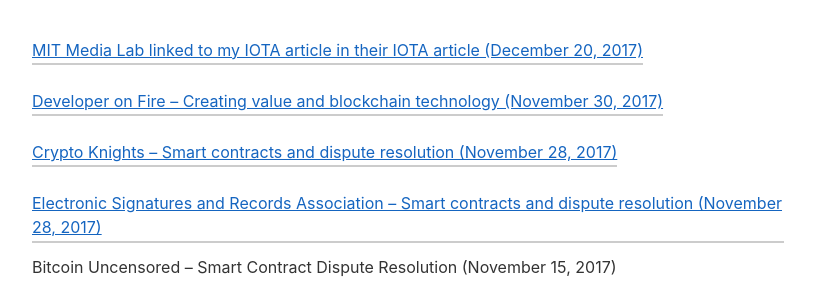
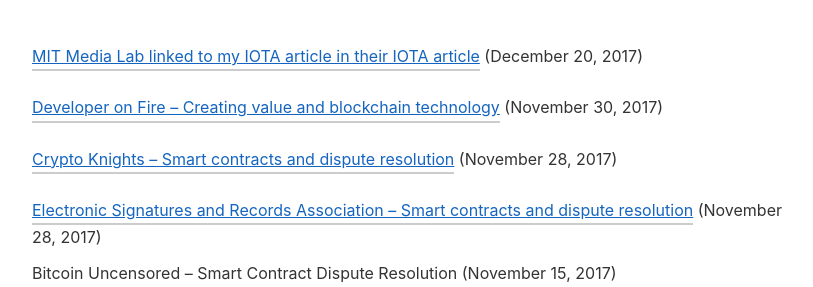
Before and after one commit to thedrbits/drbitsblog, a Jekyll site: the page built from press.md, in a window 1280 px wide and 900 px high, scrolled down 4463 px, cut to the strip 220-507 px from the top of the window. Shown: the whole strip, without its empty margins (232-1045 px from the left). Built offline with Jekyll 4.4.1, drawn with Linux system fonts in a browser that asks for light colours; part of the change alters nothing that is shown; some of the changed text lies outside the part shown.

Commit message:
adding links adjusting formatting on press page

```diff
--- a/press.md
+++ b/press.md
@@ -73,9 +73,9 @@ Blockchain - Sagewise Technology @ UC Irvine, CA (February 21, 2018)
 
 [Crowdfund Insider -- Is Bitcoin Broken Beyond All Repair?](https://www.crowdfundinsider.com/2018/01/127714-bitcoin-broken-beyond-repair/) (January 30, 2018)
 
-Blockchain Beach Panel, Playa Del Rey, CA (January 23, 2018)
+[Blockchain Beach Panel - Playa Del Rey, CA](https://www.meetup.com/blockchainbeachla/events/246455646/) (January 23, 2018)
 
-Tech-in-Motion ICO OC Panel, Irvine, CA (January 18, 2018)
+[Tech-in-Motion OC - Blockchain and Cryptocurrency Panel - Irvine, CA](https://www.meetup.com/TechinmotionOC/events/245195065/) (January 18, 2018)
 
 Crypto 101 -- How Cryptocurrency Exchanges Work (January 18, 2018)
 <iframe width="100%" height="300" scrolling="no" frameborder="no" allow="autoplay" src="https://w.soundcloud.com/player/?url=https%3A//api.soundcloud.com/tracks/385876076&amp;color=%23ff5500&amp;auto_play=false&amp;hide_related=false&amp;show_comments=true&amp;show_user=true&amp;show_reposts=false&amp;show_teaser=true&amp;visual=true"></iframe>
@@ -85,16 +85,16 @@ CryptoSpendthrift -- Cryptocurrency price volatility locking (December 22, 2017)
 {% include playyoutube.html id="FBVjCxVwYYg" %}
 \\
 \\
-<a href='https://www.media.mit.edu/posts/iota-response/'>MIT Media Lab linked to my IOTA article in their IOTA article (December 20, 2017)</a>
+[MIT Media Lab linked to my IOTA article in their IOTA article](https://www.media.mit.edu/posts/iota-response/) (December 20, 2017)
 \\
 \\
-<a href='http://developeronfire.com/podcast/episode-291-daniel-rice-winning-horses'>Developer on Fire -- Creating value and blockchain technology (November 30, 2017)</a>
+[Developer on Fire -- Creating value and blockchain technology](http://developeronfire.com/podcast/episode-291-daniel-rice-winning-horses) (November 30, 2017)
 \\
 \\
-<a href='http://cryptoknights.io/episode-23/'>Crypto Knights -- Smart contracts and dispute resolution (November 28, 2017)</a>
+[Crypto Knights -- Smart contracts and dispute resolution](http://cryptoknights.io/episode-23/) (November 28, 2017)
 \\
 \\
-<a href='https://esignrecords.org/esra-podcast-need-know-blockchain/'>Electronic Signatures and Records Association -- Smart contracts and dispute resolution (November 28, 2017)</a>
+[Electronic Signatures and Records Association -- Smart contracts and dispute resolution](https://esignrecords.org/esra-podcast-need-know-blockchain/) (November 28, 2017)
 
 Bitcoin Uncensored -- Smart Contract Dispute Resolution (November 15, 2017)
 {% include playyoutube.html id="LDqpY-VsHeM" %}
```
